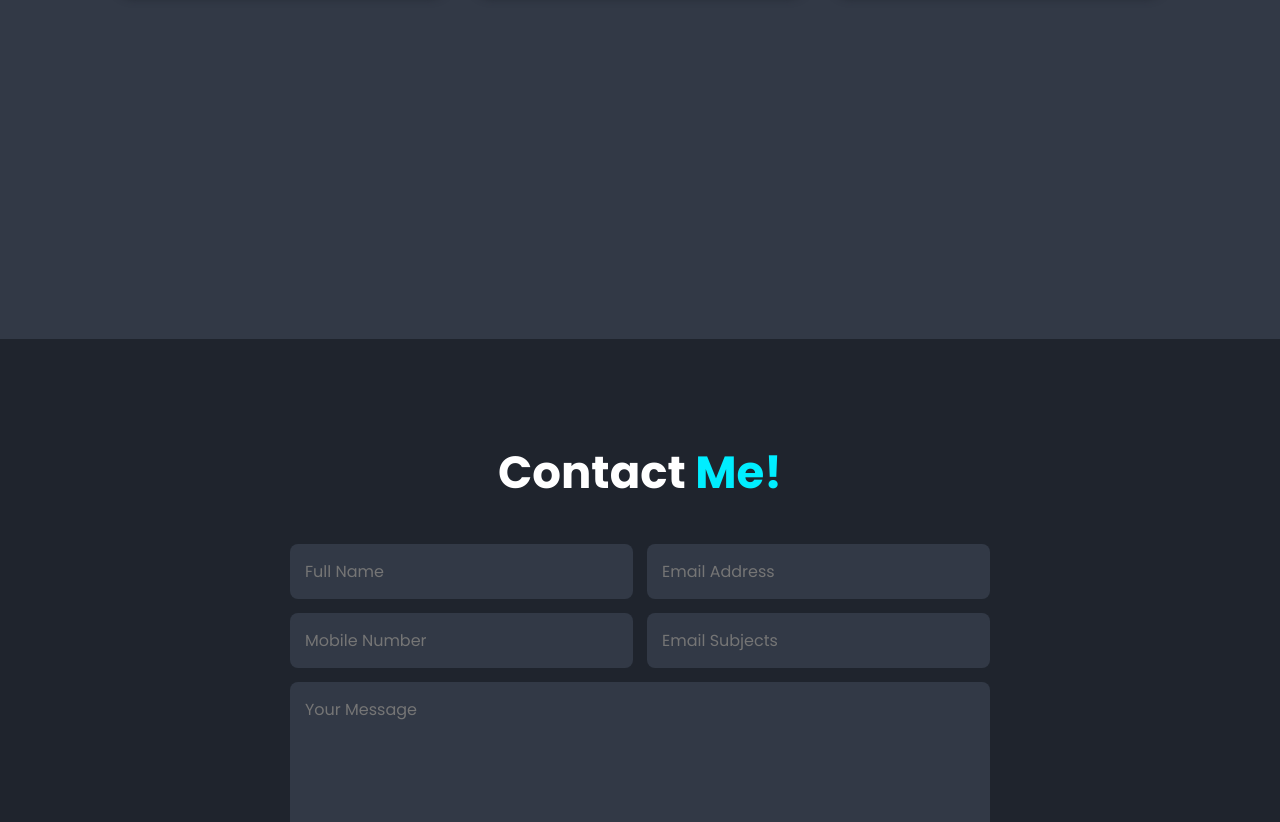
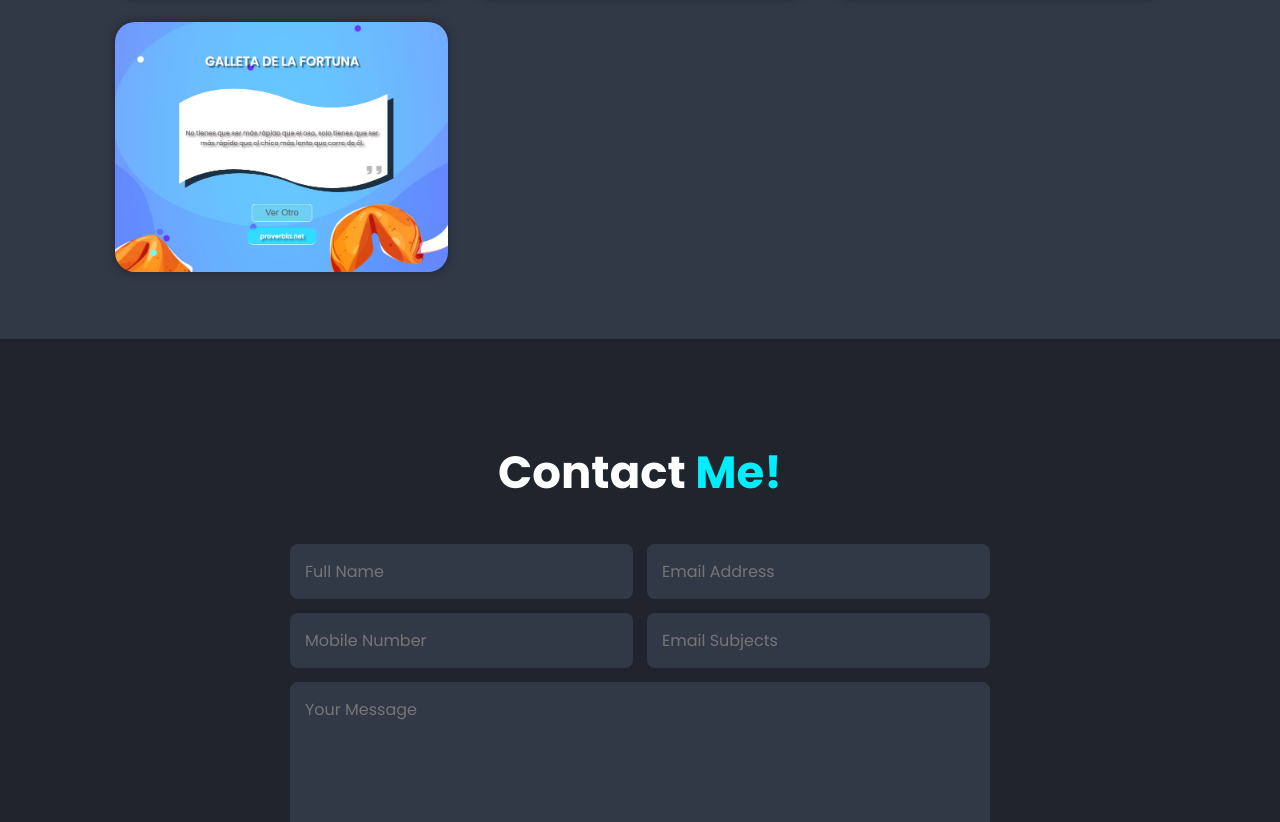
Before and after one commit to Milton123-c/portfolio, a plain HTML site: page index.html in a window 1280 px wide. Shown: the part 2861-3683 px from the top of the page. Drawn offline with nearby package versions, Linux system fonts and the light colour scheme; some packages are replaced by stand-ins of ours; a script that the page names is missing.

Commit message:
version 0.6

```diff
--- a/index.html
+++ b/index.html
@@ -190,6 +190,24 @@
 
                 </div>
             </div>
+
+            <div class="portfolio-box">
+                <div class="galleta">
+                    <img src="/public/img/galleta-fortuna.png" alt="">
+                </div>
+
+                <div class="portfolio-layer">
+                    <h4>Galleta de la fortuna</h4>
+                    <p><strong>React</strong>: useState</p>
+                    <p>
+                        <a href="https://dapper-baklava-3921bf.netlify.app/"><i class='bx bxl-netlify'></i></a>
+                        <a href="https://github.com/Milton123-c/Dreams.git"><i class='bx bxl-github'></i></a>
+
+                    </p>
+
+                </div>
+            </div>
+
         </div>
     </section>
 
--- a/public/css/style.css
+++ b/public/css/style.css
@@ -575,3 +575,8 @@ span{
 .ajs-error{
   background: rgb(216, 13, 125) !important;
 }
+
+.galleta img{
+   object-fit: cover;
+   height: 100%;
+}
```
Also changed, not shown: public/img/galleta-fortuna.png (added).
